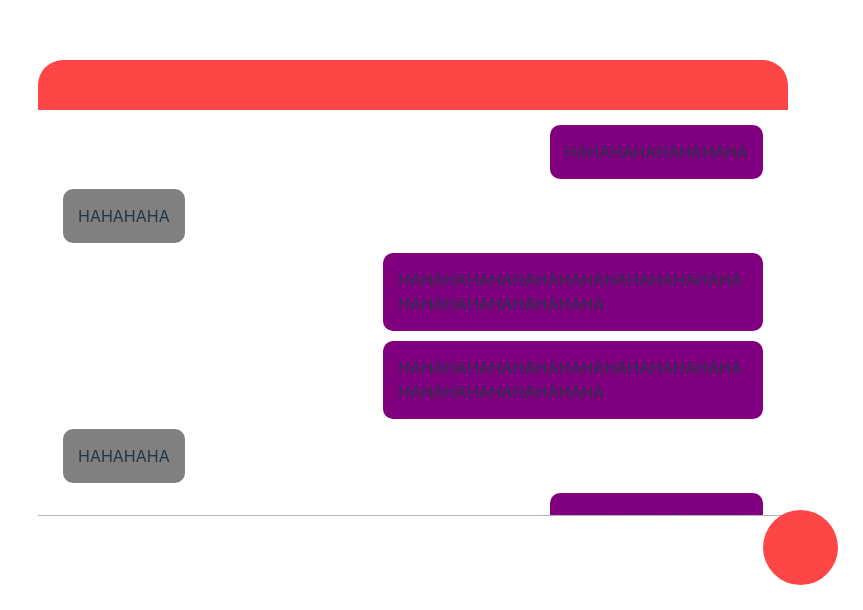
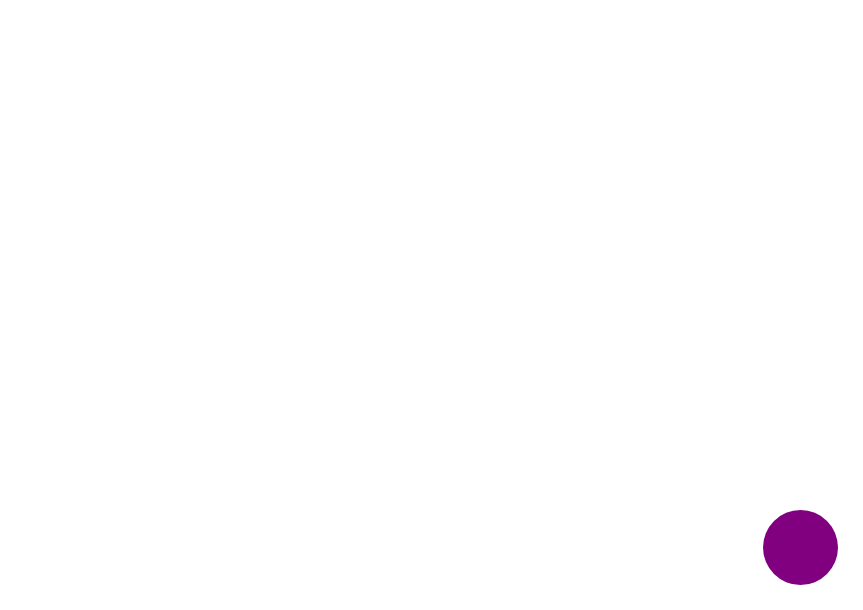
Before and after one commit to Sorceriv/QVA, a React (Vite) app in the folder QVA/: page / in a window 1280 px wide. Shown: the part 190-800 px from the top of the page, without its empty margins (417-1280 px from the left). Built offline with nearby package versions, Linux system fonts and the light colour scheme.

Commit message:
Added close open animation (to improve), transferred chat dialogues to object array for easier time in the future for API calls. Will add open close animations and draggable chatbox.

```diff
--- a/QVA/src/App.scss
+++ b/QVA/src/App.scss
@@ -1,17 +1,4 @@
 :root {
-    --primary-color: rgba(255,70,70,1);
+    --primary-color: purple;
+    --secondary-color: blueviolet;
 }
-
-body::-webkit-scrollbar {
-    width: 5px;
-
-  }
-
-body::-webkit-scrollbar-track {
-
-}
-
-body::-webkit-scrollbar-thumb {
-    background-color: darkgrey;
-    border-radius: 5px;
-}
--- a/QVA/src/App.tsx
+++ b/QVA/src/App.tsx
@@ -1,15 +1,18 @@
 import ChatButton from './components/ChatButton/ChatButton';
 import ChatBox from './components/ChatBox/ChatBox';
 import './App.scss';
+import { useState } from 'react';
 
 function App() {
+  const [chatOpen, setChatOpen] = useState(false);
   const onButtonClick = (text: string) => {
     console.log(text);
+    setChatOpen(!chatOpen);
   }
   return (
     <>
       <ChatButton onClick={onButtonClick}/>
-      <ChatBox/>
+      <ChatBox opened={chatOpen}/>
     </>
   )
 }
--- a/QVA/src/components/ChatBox/ChatBox.scss
+++ b/QVA/src/components/ChatBox/ChatBox.scss
@@ -1,15 +1,16 @@
 .main-chatbox-container {
     background-color: white;
     height: 500px;
-    width: 750px;
+    width: 500px;
     position: fixed;
-    bottom: 50px;
-    right: 75px;
+    bottom: 75px;
+    right: 100px;
     z-index: 0;
     border-radius: 25px;
     overflow: hidden;
     display: flex;
     flex-direction: column;
+    transition: 0.5s;
     .top-area-container {
         background-color: var(--primary-color);
         width: 100%;
--- a/QVA/src/components/ChatBox/ChatBox.tsx
+++ b/QVA/src/components/ChatBox/ChatBox.tsx
@@ -1,22 +1,45 @@
 import './ChatBox.scss';
 import ChatDialogue from './../ChatDialogue/ChatDialogue';
 
-function ChatBox() {
+interface Props {
+    opened: boolean,
+}
+
+function ChatBox({opened}: Props) {
+    //CORS logic happens here I guess
+    var conversation = [
+        {
+            role: "user",
+            message: "Hi",
+        },
+        {
+            role: "bot",
+            message: "Hello, I am bot.",
+        },
+        {
+            role: "user",
+            message: "I need help in fixing vulnerabilities regarding Linux systems failing to start whenever I reboot it.",
+        },
+        {
+            role: "bot",
+            message: "Sure! Let me help you with that. To do that we need to dawjidjasijdoawkdaw;kdawdwa",
+        },
+        {
+            role: "user",
+            message: "Thanks.",
+        },
+    ]
     return (
         <>
-            <div className="main-chatbox-container">
+            <div className="main-chatbox-container" style={opened ? {width: "500px", height: "500px"} : {width: "0px", height: "0px"}}>
                 <div className="top-area-container">
 
                 </div>
                 <div className="chat-area">
                     {/* <ChatDialogue /> */}
-                    <ChatDialogue role={"user"} message="HAHAHAHAHAHAHAHA"/>
-                    <ChatDialogue role={"bot"} message="HAHAHAHA"/>
-                    <ChatDialogue role={"user"} message="HAHAHAHAHAHAHAHAHAHAHAHAHAHAHAHAHAHAHAHAHAHAHAHA"/>
-                    <ChatDialogue role={"user"} message="HAHAHAHAHAHAHAHAHAHAHAHAHAHAHAHAHAHAHAHAHAHAHAHA"/>
-                    <ChatDialogue role={"bot"} message="HAHAHAHA"/>
-                    <ChatDialogue role={"user"} message="HAHAHAHAHAHAHAHA"/>
-                    <ChatDialogue role={"user"} message="HAHAHAHAHAHAHAHAHAHAHAHAHAHAHAHAHAHAHAHAHAHAHAHA"/>
+                    {conversation.map((item, key) => (
+                        <ChatDialogue role={item.role} message={item.message}/>
+                    ))}
                 </div>
                 <div className="input-area">
 
--- a/QVA/src/components/ChatDialogue/ChatDialogue.scss
+++ b/QVA/src/components/ChatDialogue/ChatDialogue.scss
@@ -1,5 +1,5 @@
 .dialogue-container {
-    background-color: purple;
+    background-color: var(--secondary-color);
     max-width: 50%;
 
     border-radius: 10px;
@@ -9,7 +9,7 @@
 
 .right {
     margin-left: auto;
-    background-color: purple;
+    background-color: var(--secondary-color);
 }
 
 .left {
```
